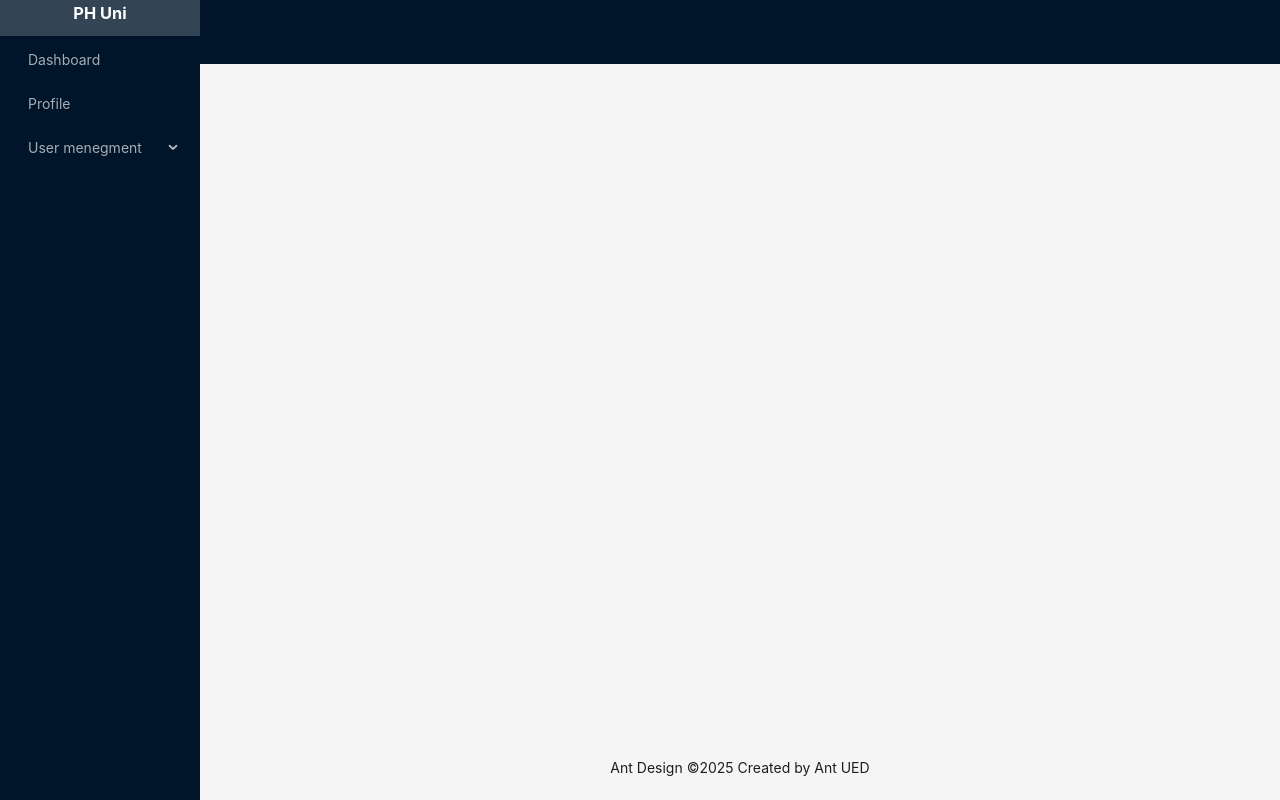
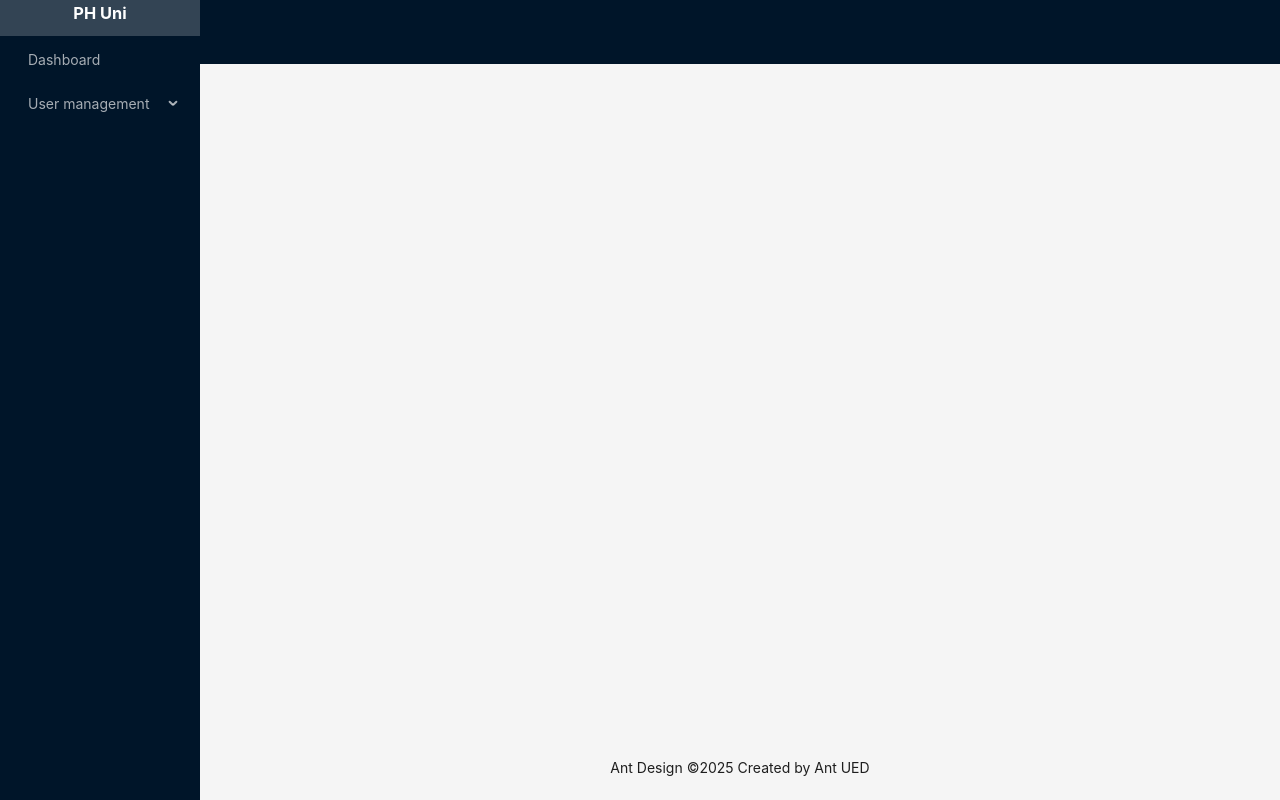
Before and after one commit to saifulislam106/ph-university-client, a React (Vite) app: page / in a window 1280 px wide. Built offline with nearby package versions, Linux system fonts and the light colour scheme.

Commit message:
admin route commited

```diff
--- a/src/components/layout/MainLayout.tsx
+++ b/src/components/layout/MainLayout.tsx
@@ -10,21 +10,22 @@
     label: <NavLink to="/admin/dashboard">Dashboard</NavLink>,
   },
   {
-    key: "2",
-    label: "Profile",
-  },
-  {
-    key: "User menegment",
-    label: "User menegment",
+    key: "User management",
+    label: "User management",
     children: [
       {
-        key: "11",
-        label: "Admin menegement",
+        key: "create admin",
+        label: <NavLink to="/admin/create-admin">Create Admin</NavLink>,
       },
       {
-        key: "21",
-        label: "Student menegement",
+        key: "create faculty",
+        label: <NavLink to="/admin/create-faculty">Create Faculty</NavLink>,
       },
+      {
+        key: "create student",
+        label: <NavLink to="/admin/create-student">Create Student</NavLink>,
+      },
+
     ],
   },
 ];
--- /dev/null
+++ b/src/routes/adminRoute.tsx
@@ -0,0 +1,52 @@
+import AdminDashboard from "../pages/admin/AdminDashboard";
+import CreateAdmin from "../pages/admin/CreateAdmin";
+import CreateFaculty from "../pages/admin/CreateFaculty";
+import CreateStudent from "../pages/admin/CreateStudent";
+
+const adminPaths2 = [
+  {
+    name: "Dashboard",
+    path: "/admin/dashboard",
+    element: <AdminDashboard />,
+  },
+  {
+    name: "User managment",
+    children: [
+      {
+        name: "Create Admin",
+        path: "/admin/create-admin",
+        element: <CreateAdmin />,
+      },
+      {
+        name: "Create Faculty",
+        path: "/admin/create-faculty",
+        element: <CreateFaculty />,
+      },
+      {
+        name: "Create Student",
+        path: "/admin/create-student",
+        element: <CreateStudent />,
+      },
+
+    ],
+  },
+];
+
+export const adminPaths = [
+  {
+    path: "dashboard",
+    element: <AdminDashboard />,
+  },
+  {
+    path: "create-student",
+    element: <CreateStudent />,
+  },
+  {
+    path: "create-faculty",
+    element: <CreateFaculty />,
+  },
+  {
+    path: "create-admin",
+    element: <CreateAdmin />,
+  },
+];
```
Also changed, not shown: src/routes/routes.tsx (+3 -34 lines).
